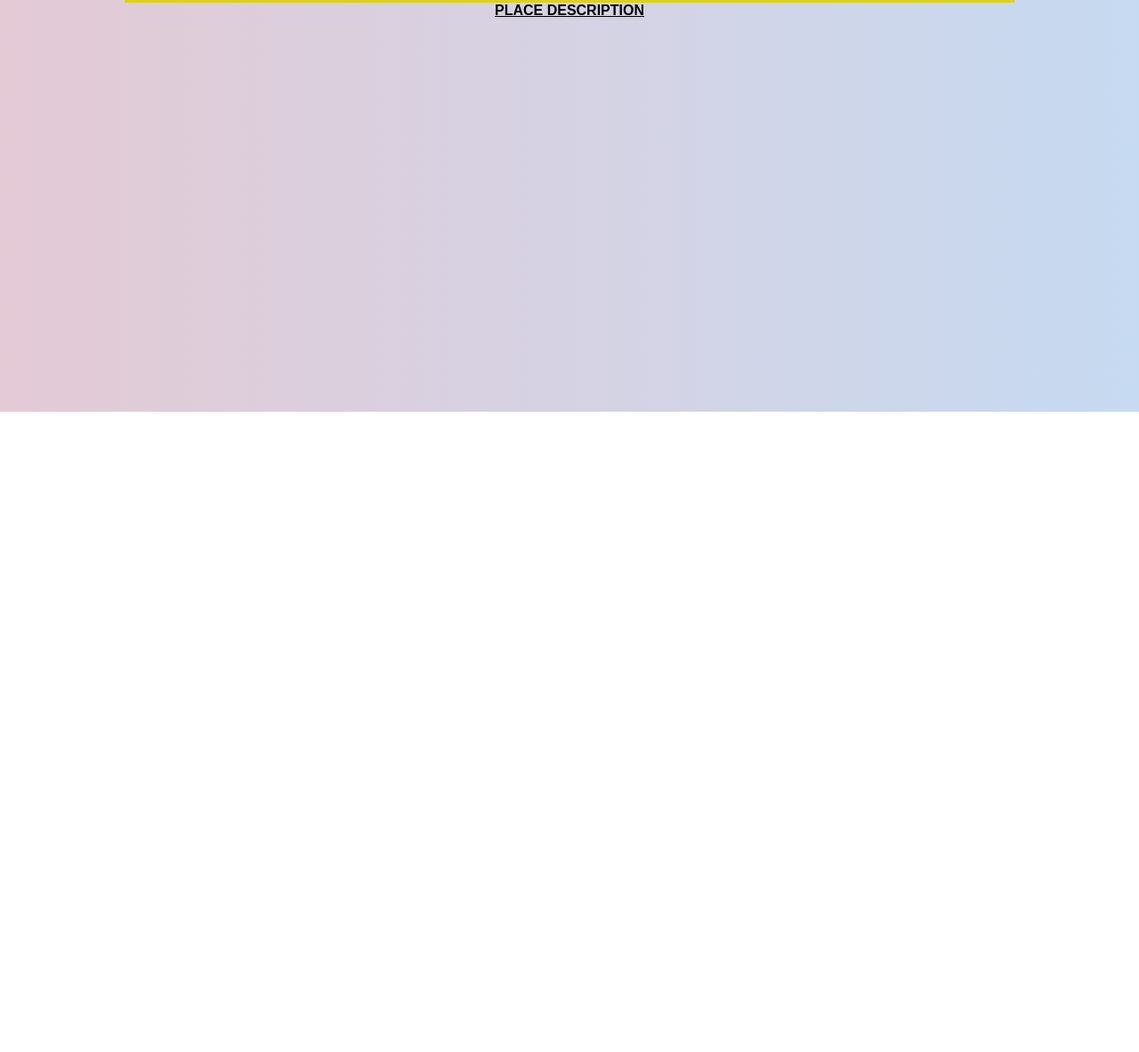
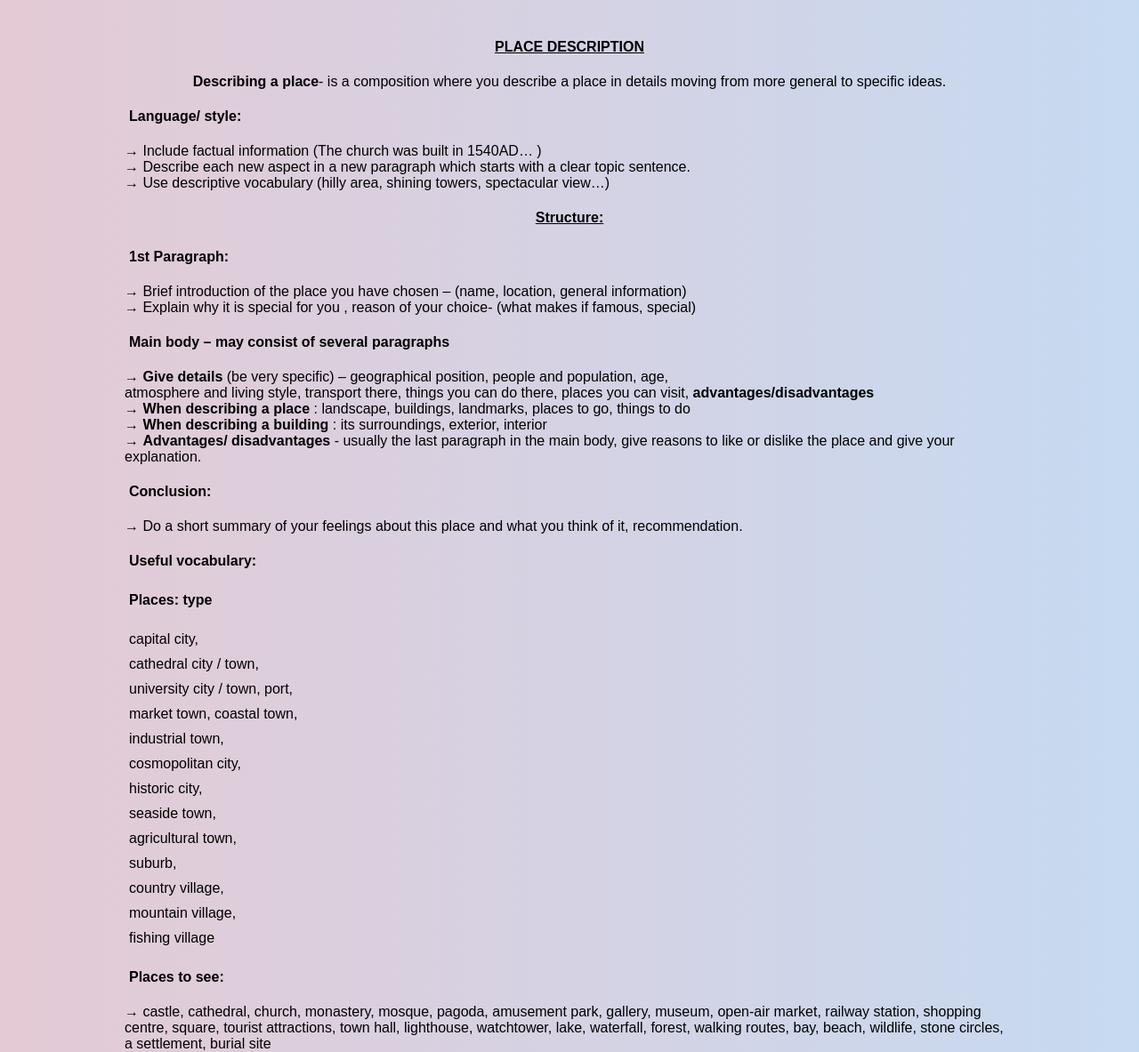
Before and after one commit to Tinka8/snezenka.html, a plain HTML site: page describing.html in a window 1280 px wide. Shown: the part 353-1536 px from the top of the page at 89% size. Before the commit the page ends 816 px from the top, so only its background shows below. Drawn offline with Linux system fonts and the light colour scheme.

Commit message:
first page

```diff
--- a/describing.html
+++ b/describing.html
@@ -12,6 +12,7 @@
     <body class="rainbow">
         <a style="color: #643791;" href="./anj.html">&laquo; Späť na hlavnú stránku</a>
         <div class="descr">
+            <div>
                 <p class="heading">
                     Describe a town/city you would like to visit again
                 </p>
@@ -53,8 +54,88 @@
                     ages. It really is worth a visit and I hope to go
                     back there soon
                 </div>
-            <div class="heading">
+            </div>
+            <div class="padding-heading">
+                <div>
+                    <p class="heading">
                         PLACE DESCRIPTION
+                    </p>
+                    <div>
+                        <span class="bold">Describing a place</span>- is a composition where you describe
+                        a place in details moving from more general to specific ideas.
+                    </div>
+                </div>
+                <div class="sub">
+                    <p class="under">
+                        Language/ style:
+                    </p>
+                    <div>
+                        &rarr; Include factual information (The church was built in 1540AD… )<br>
+                        &rarr; Describe each new aspect in a new paragraph which starts with a clear topic sentence.<br>
+                        &rarr; Use descriptive vocabulary (hilly area, shining towers, spectacular view…)
+                    </div>
+                </div>
+                <div>
+                    <p class="heading">
+                        Structure:
+                    </p>
+                    <div>
+                        <p class="under">
+                            1st Paragraph:
+                        </p>
+                        <div class="sub">
+                            &rarr; Brief introduction of the place you have chosen – (name, location, general information)<br>
+                            &rarr; Explain why it is special for you , reason of your choice- (what makes if famous, special)
+                        </div>
+                    </div>
+                    <p class="under">
+                        Main body – may consist of several paragraphs
+                    </p>
+                    <div class="sub">
+                        &rarr; <span class="bold">Give details</span> (be very specific) – geographical position, people and population, age,<br>
+                        atmosphere and living style, transport there, things you can do there, places you can visit, <span class="bold">advantages/disadvantages</span><br>
+                        &rarr; <span class="bold">When describing a place</span> : landscape, buildings, landmarks, places to go, things to do<br>
+                        &rarr; <span class="bold">When describing a building</span> : its surroundings, exterior, interior<br>
+                        &rarr; <span class="bold">Advantages/ disadvantages</span> - usually the last paragraph in the main body, give reasons to like or dislike the place and give your explanation.
+                    </div>
+                    <p class="under">
+                        Conclusion:
+                    </p>
+                    <div class="sub">
+                        &rarr; Do a short summary of your feelings about this place and what you think of it, recommendation.
+                    </div>
+                </div>
+                <p class="under">
+                    Useful vocabulary:
+                </p>
+                <p class="under">
+                    Places: type
+                </p>
+                <div class="sub">
+                    <div class="padding">capital city,</div>
+                    <div class="padding">cathedral city / town,</div>
+                    <div class="padding">university city / town, port,</div>
+                    <div class="padding">market town, coastal town,</div>
+                    <div class="padding">industrial town,</div>
+                    <div class="padding">cosmopolitan city,</div>
+                    <div class="padding">historic city,</div>
+                    <div class="padding">seaside town,</div>
+                    <div class="padding">agricultural town,</div>
+                    <div class="padding">suburb,</div>
+                    <div class="padding">country village,</div>
+                    <div class="padding">mountain village,</div>
+                    <div class="padding">fishing village</div>
+                </div>
+                <p class="under">
+                    Places to see:
+                </p>
+                <div class="sub">
+                    &rarr; castle, cathedral, church, monastery, mosque,
+                    pagoda, amusement park, gallery, museum, open-air market,
+                    railway station, shopping centre, square, tourist attractions,
+                    town hall, lighthouse, watchtower, lake, waterfall, forest,
+                    walking routes, bay, beach, wildlife, stone circles, a settlement, burial site
+                </div>
             </div>
         </div>
     </body>
--- a/styles.css
+++ b/styles.css
@@ -567,4 +567,23 @@ tbody {
     text-align: center;
     font-weight: bold;
     text-decoration: underline;
+    padding: 5px;
 }
+.padding-heading {
+    padding-top: 50px;
+}
+
+.under {
+    text-align: left;
+    font-weight: bold;
+
+    padding: 5px;
+}
+
+.sub {
+    text-align: left;
+}
+
+.bold {
+    font-weight: bold;
+}
```
Lines whose indentation alone changed are shown as unchanged.
